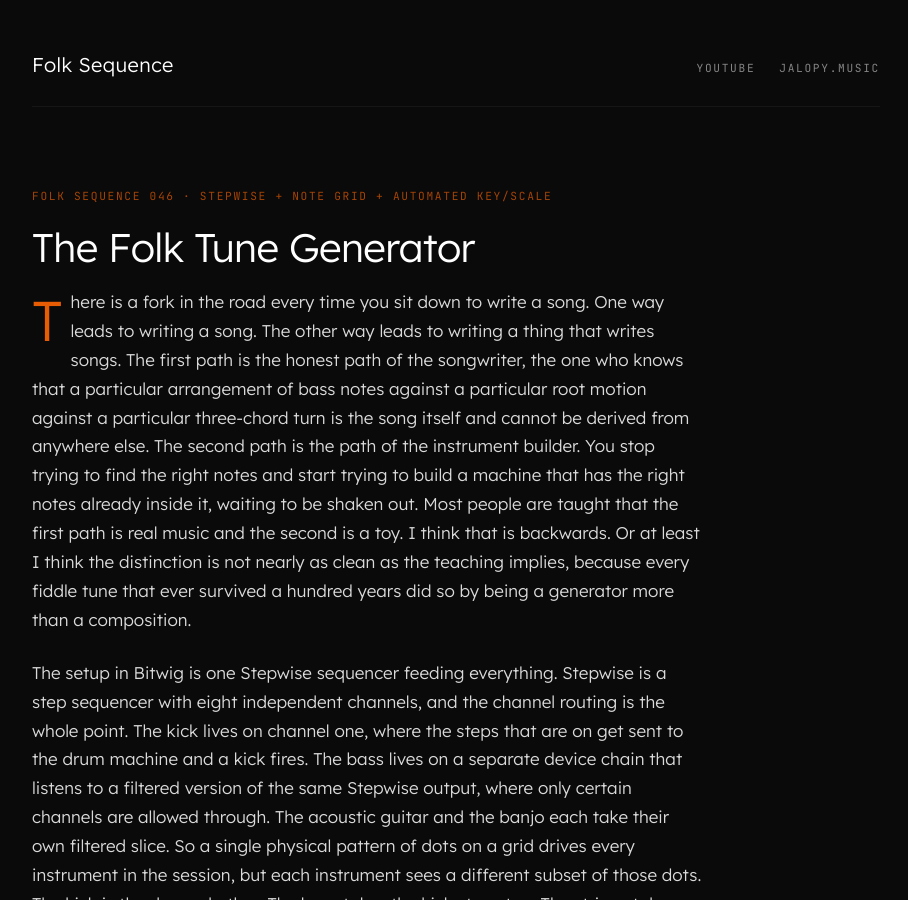
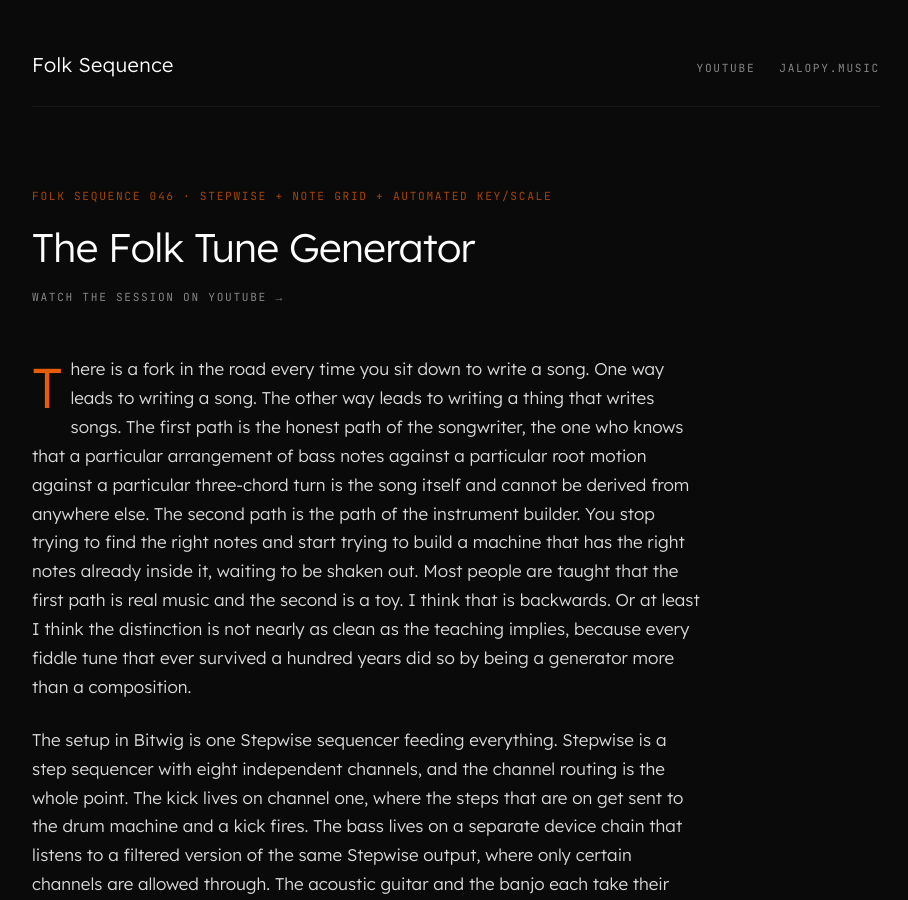
Before and after one commit to folk-sequence/folk-sequence.github.io, a Jekyll site: the page built from 046-the-folk-tune-generator.md, in a window 1280 px wide and 900 px high. Shown: the whole window, without its empty margins (184-1092 px from the left). Built offline with Jekyll 4.4.1, drawn with Linux system fonts in a browser that asks for light colours; part of the change alters nothing that is shown.

Commit message:
Add YouTube link to 046-the-folk-tune-generator.md

```diff
--- a/046-the-folk-tune-generator.md
+++ b/046-the-folk-tune-generator.md
@@ -4,6 +4,7 @@ title: "The Folk Tune Generator"
 episode: "046"
 topic: "Stepwise + Note Grid + automated key/scale"
 description: "The Folk Tune Generator — companion essay for Folk Sequence 046"
+youtube: "https://youtu.be/iMZMsOXQGmc"
 ---
 
 There is a fork in the road every time you sit down to write a song. One way leads to writing a song. The other way leads to writing a thing that writes songs. The first path is the honest path of the songwriter, the one who knows that a particular arrangement of bass notes against a particular root motion against a particular three-chord turn is the song itself and cannot be derived from anywhere else. The second path is the path of the instrument builder. You stop trying to find the right notes and start trying to build a machine that has the right notes already inside it, waiting to be shaken out. Most people are taught that the first path is real music and the second is a toy. I think that is backwards. Or at least I think the distinction is not nearly as clean as the teaching implies, because every fiddle tune that ever survived a hundred years did so by being a generator more than a composition.
```
